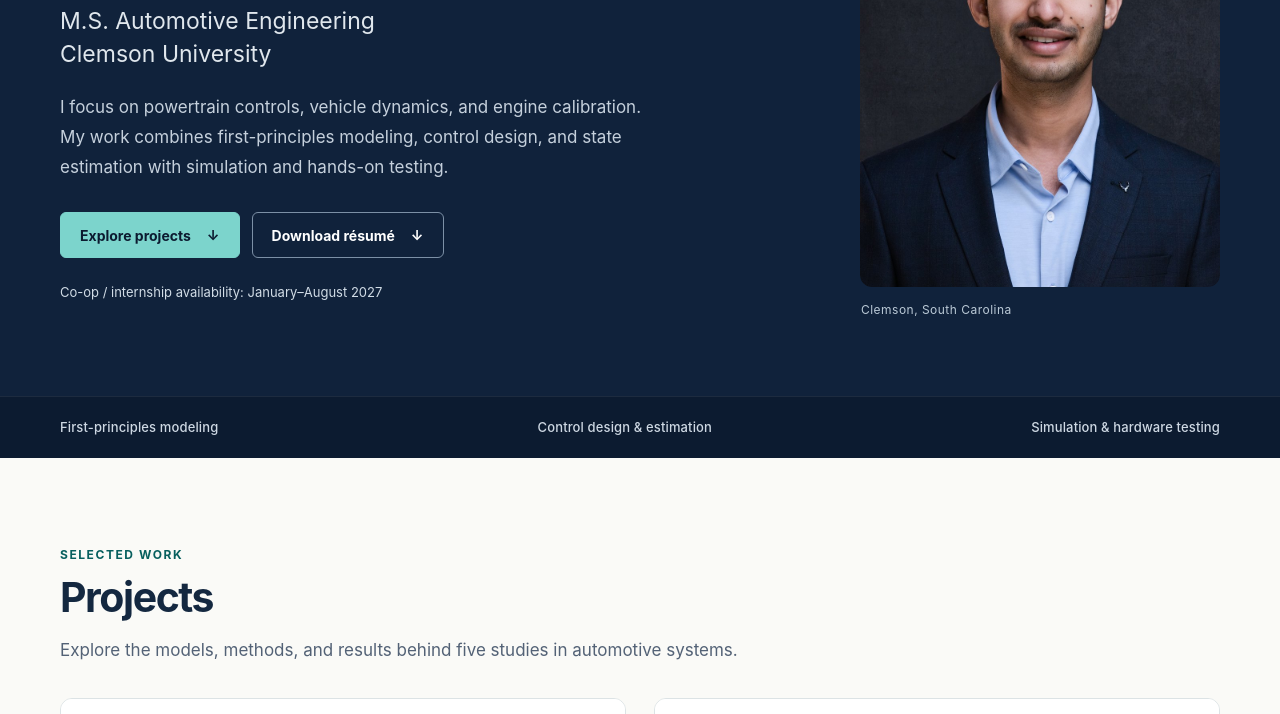
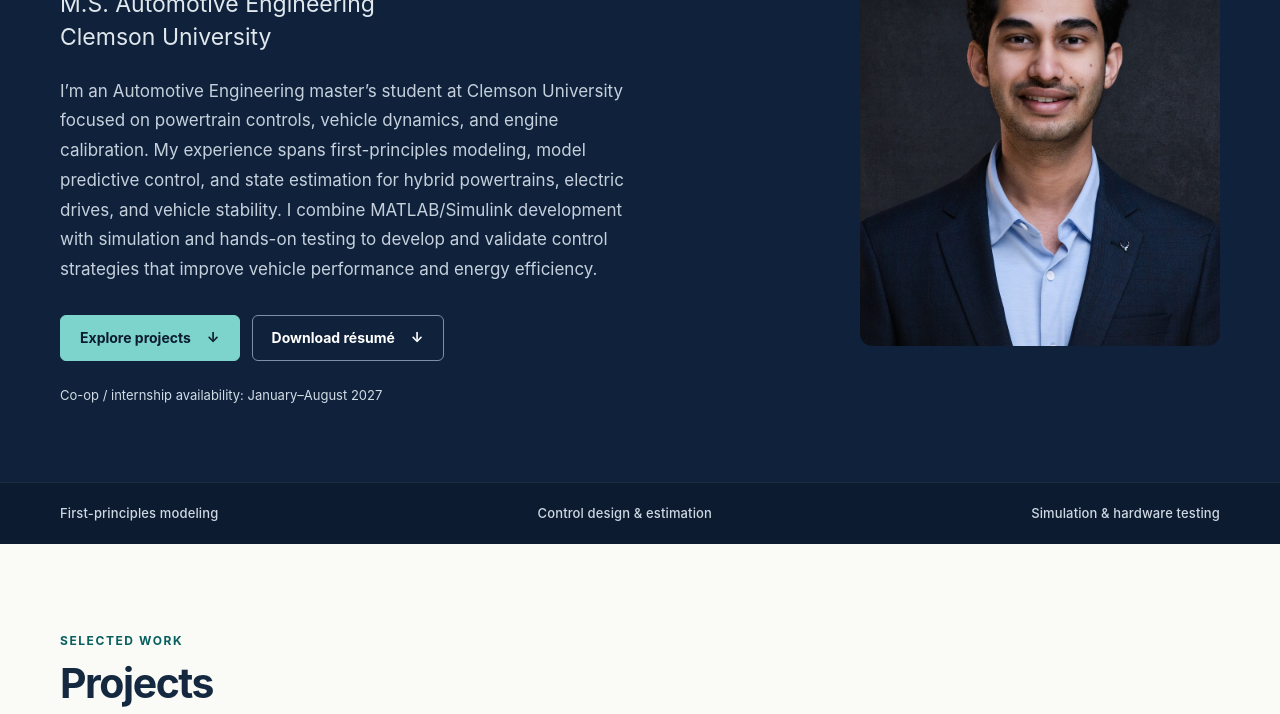
Before and after one commit to samore9901/Shantanu-Amit-More, a plain HTML site: page index.html in a window 1280 px wide. Shown: the part 298-1012 px from the top of the page. Drawn offline with Linux system fonts and the light colour scheme.

Commit message:
Add files via upload

```diff
--- a/index.html
+++ b/index.html
@@ -18,13 +18,13 @@
 <p class="eyebrow">Automotive controls &amp; powertrain engineering</p>
 <h1>Shantanu More</h1>
 <p class="lead">M.S. Automotive Engineering<br>Clemson University</p>
-<p class="hero-summary">I focus on powertrain controls, vehicle dynamics, and engine calibration. My work combines first-principles modeling, control design, and state estimation with simulation and hands-on testing.</p>
+<p class="hero-summary">I’m an Automotive Engineering master’s student at Clemson University focused on powertrain controls, vehicle dynamics, and engine calibration. My experience spans first-principles modeling, model predictive control, and state estimation for hybrid powertrains, electric drives, and vehicle stability. I combine MATLAB/Simulink development with simulation and hands-on testing to develop and validate control strategies that improve vehicle performance and energy efficiency.</p>
 <div class="button-row">
 <a class="button button-primary" href="#projects">Explore projects <span aria-hidden="true">↓</span></a><a class="button button-secondary" href="assets/Shantanu_More_Resume.pdf" download>Download résumé <span aria-hidden="true">↓</span></a>
 </div>
 <p class="availability">Co-op / internship availability: January–August 2027</p>
 </div>
-<figure class="hero-photo"><img src="assets/profile.jpg" alt="Shantanu More" width="900" height="1351" fetchpriority="high"><figcaption class="photo-caption">Clemson, South Carolina</figcaption></figure>
+<figure class="hero-photo"><img src="assets/profile.jpg" alt="Shantanu More" width="900" height="1351" fetchpriority="high"></figure>
 </div></section><div class="expertise-strip"><div class="container">
 <span>First-principles modeling</span><span>Control design &amp; estimation</span><span>Simulation &amp; hardware testing</span>
 </div></div>
```
